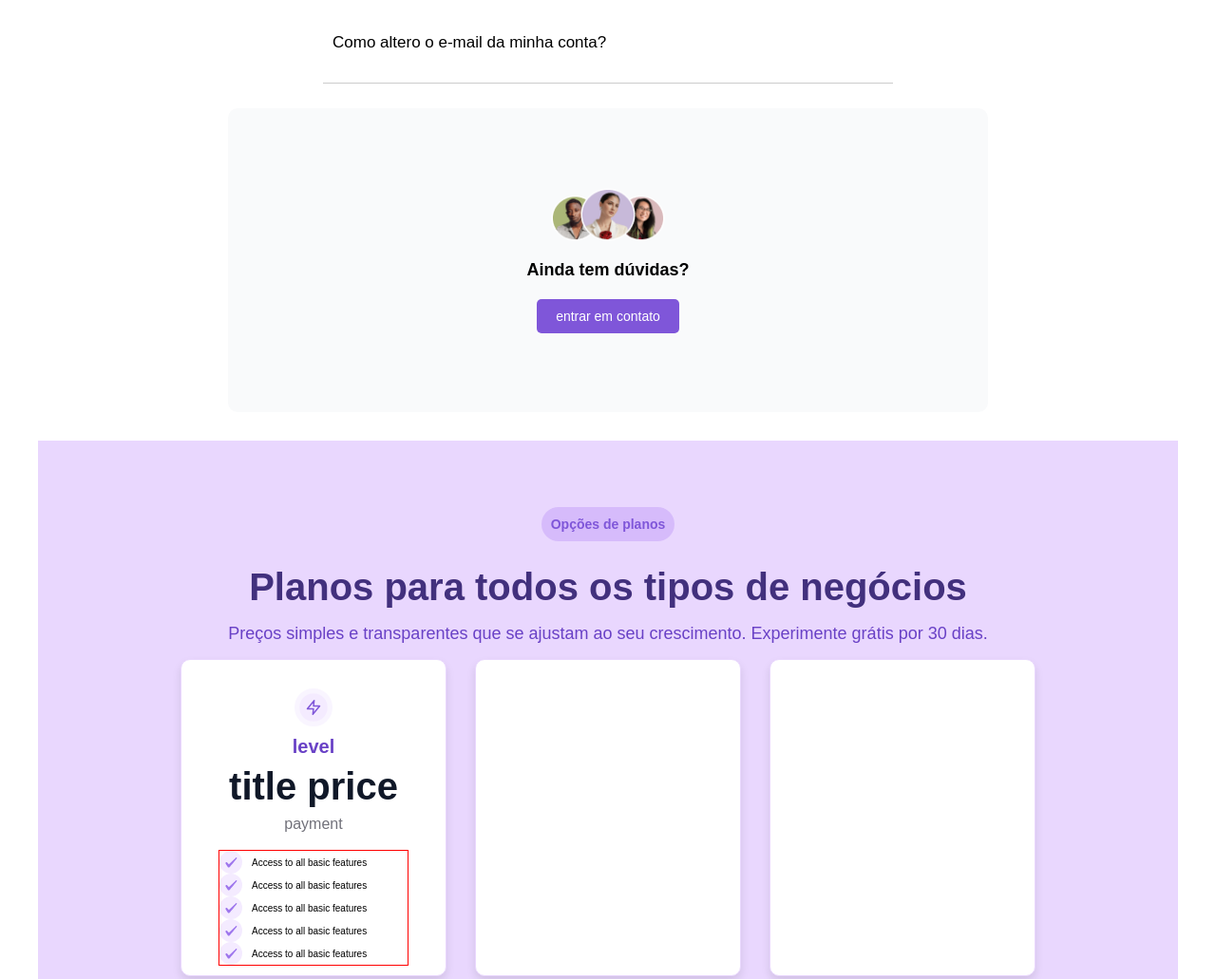
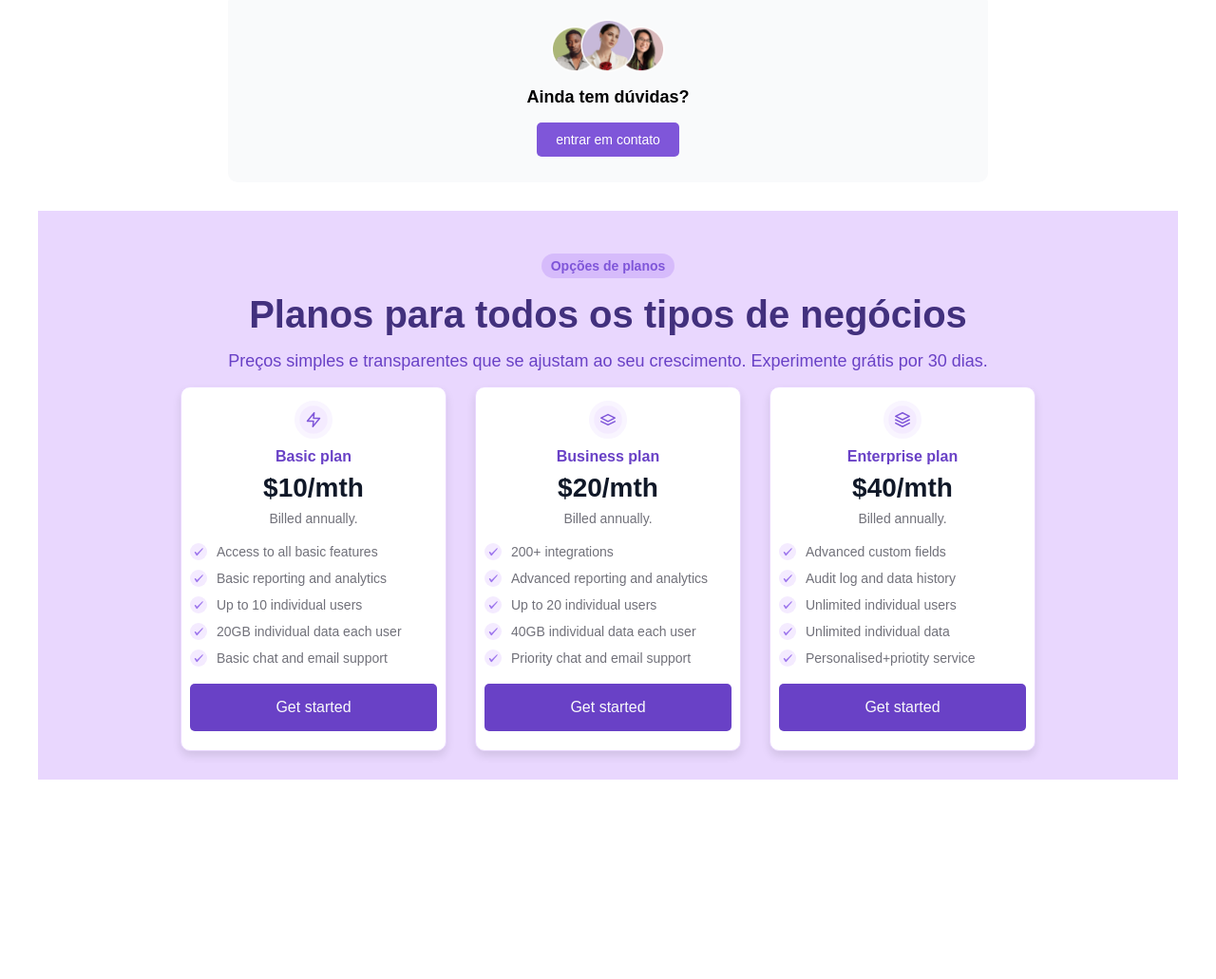
Before and after one commit to Williamhsf/connect-u, a plain HTML site: page index.html in a window 1280 px wide. Shown: the part 1258-2289 px from the top of the page at 95% size. After the commit the page ends 2079 px from the top, so only its background shows below. Drawn offline with Linux system fonts and the light colour scheme.

Commit message:
edit files

```diff
--- a/css/main.css
+++ b/css/main.css
@@ -52,6 +52,7 @@ section {
 ul {
   list-style: none;
 }
+
 /* header starts */
 .header {
   position: -webkit-sticky;
@@ -111,12 +112,11 @@ ul {
   background: -webkit-gradient(linear, left top, right top, from(#E0D5F7), color-stop(70%, transparent)), url(../assets/home-img.png) no-repeat;
   background: linear-gradient(90deg, #E0D5F7, transparent 70%), url(../assets/home-img.png) no-repeat;
 
-  background-size: cover;
-  background-position: center;
+  background-position: right center;
 }
 
 .home-bg .home {
-  min-height: 60rem;
+  min-height: 70rem;
 
   display: -webkit-box;
   display: -ms-flexbox;
@@ -252,7 +252,7 @@ ul {
   -webkit-flex-direction: column;
       -ms-flex-direction: column;
           flex-direction: column;
-  gap: 1.6rem;
+  gap: 1rem;
   background-color: #FFF;
 }
 
@@ -281,12 +281,12 @@ ul {
 
 .faq .accordion .accordion-item {
   border-bottom: 1px solid #ccc;
-  margin-bottom: 1rem;
+  margin-bottom: .5rem;
   overflow: hidden;
 }
 
 .faq .accordion .accordion-item .accordion-header h4 {
-  margin: 3.2rem 1rem;
+  margin: 1.7rem 1rem;
   font-size: 1.7rem;
   font-weight: lighter;
   cursor: pointer;
@@ -298,11 +298,11 @@ ul {
   font-size: 1.4rem;
   line-height: 1.2;
   color: var(--gray-700);
-  padding-bottom: 16px;
+  padding-bottom: 1rem;
 }
 
 .accordion-item--active .accordion-content {
-  max-height: 1000px;
+  max-height: 100rem;
   transition: max-height 0.5s ease-in-out;
 }
 
@@ -318,7 +318,7 @@ ul {
 .faq-container {
   background-color: var(--gray-50);
   width: 800px;
-  min-height: 40vh;
+  min-height: 20rem;
 
   display: -webkit-box;
   display: -ms-flexbox;
@@ -338,7 +338,7 @@ ul {
 
   border-radius: 10px;
 
-  gap: 20px;
+  gap: 1.6rem;
 }
 
 .faq-container img {
@@ -378,8 +378,8 @@ ul {
 }
 
 .plans .plans-header span {
-  margin-top: 4rem;
-  padding: 1rem;
+  margin-top: 1.5rem;
+  padding: .5rem 1rem;
   border-radius: 999px;
   background-color: #D6BBFB;
   color: var(--purple-700);
@@ -388,7 +388,6 @@ ul {
 }
 
 .plans .plans-header h2 {
-  margin-top: 1rem;
   color: var(--purple-900);
   font-size: 4rem;
 }
@@ -425,36 +424,65 @@ ul {
 }
 
 .plans-container .price-table .price-header .logo-price img {
-  margin-top: 3rem;
+  margin-top: 1.4rem;
   width: 4rem;
 }
 
 .plans-container .price-table .price-header .price-spans span:nth-child(1) {
   color: var(--purple-600);
-  font-size: 2rem;
+  font-size: 1.6rem;
   font-weight: bolder;
 }
 
 .plans-container .price-table .price-header .price-spans span:nth-child(2) {
   color: var(--gray-900);
-  font-size: 4rem;
+  font-size: 2.8rem;
   font-weight: bolder;
 }
 
 .plans-container .price-table .price-header .price-spans span:nth-child(3) {
   color: var(--gray-700);
-  font-size: 1.6rem;
+  font-size: 1.4rem;
 }
 
 .list-container {
-  border: 1px solid red;
-  width: 20rem;
+  width: 26rem;
   margin: 10px auto;
 }
 
+.list-container ul {
+  display: flex;
+  flex-direction: column;
+  gap: 1rem;
+}
 .list-container ul li {
   display: flex;
   align-items: center;
   gap: 10px;
 }
+
+.list-container ul li img {
+  width: 1.8rem;
+}
+.list-container ul li span {
+  color: var(--gray-700);
+  font-size: 1.4rem;
+}
+
+.price-header .bn-plan {
+  width: 100%;
+  margin-bottom: 20px;
+  padding: 1.6rem 0;
+  border-radius: 5px;
+
+  background-color: var(--purple-600);
+  text-align: center;
+}
+
+.price-header .bn-plan a {
+  font-size: 1.6rem;
+  color: var(--gray-50);
+}
 /* plans ends */
+/* team starts */
+/* team ends */
--- a/index.html
+++ b/index.html
@@ -200,9 +200,9 @@
           </div>
 
           <div class="price-spans">
-            <span>level</span>
-            <span>title price</span>
-            <span>payment</span>
+            <span>Basic plan</span>
+            <span>$10/mth</span>
+            <span>Billed annually.</span>
           </div>
 
           <div class="list-container">
@@ -213,21 +213,25 @@
               </li>
               <li>
                 <img src="./assets/check-icon.svg" alt="check-icon" />
-                <span>Access to all basic features</span>
+                <span>Basic reporting and analytics</span>
               </li>
               <li>
                 <img src="./assets/check-icon.svg" alt="check-icon" />
-                <span>Access to all basic features</span>
+                <span>Up to 10 individual users</span>
               </li>
               <li>
                 <img src="./assets/check-icon.svg" alt="check-icon" />
-                <span>Access to all basic features</span>
+                <span>20GB individual data each user</span>
               </li>
               <li>
                 <img src="./assets/check-icon.svg" alt="check-icon" />
-                <span>Access to all basic features</span>
+                <span>Basic chat and email support</span>
               </li>
             </ul>
+          </div>
+
+          <div class="bn-plan">
+            <a href="#">Get started</a>
           </div>
         </div>
 
@@ -235,9 +239,91 @@
 
       <div class="price-table">
 
+        <div class="price-header">
+          <div class="logo-price">
+            <img src="./assets/plans-icon-business.svg" alt="logo business" />
+          </div>
+
+          <div class="price-spans">
+            <span>Business plan</span>
+            <span>$20/mth</span>
+            <span>Billed annually.</span>
+          </div>
+
+          <div class="list-container">
+            <ul>
+              <li>
+                <img src="./assets/check-icon.svg" alt="check-icon" />
+                <span>200+ integrations</span>
+              </li>
+              <li>
+                <img src="./assets/check-icon.svg" alt="check-icon" />
+                <span>Advanced reporting and analytics</span>
+              </li>
+              <li>
+                <img src="./assets/check-icon.svg" alt="check-icon" />
+                <span>Up to 20 individual users</span>
+              </li>
+              <li>
+                <img src="./assets/check-icon.svg" alt="check-icon" />
+                <span>40GB individual data each user</span>
+              </li>
+              <li>
+                <img src="./assets/check-icon.svg" alt="check-icon" />
+                <span>Priority chat and email support</span>
+              </li>
+            </ul>
+          </div>
+
+          <div class="bn-plan">
+            <a href="#">Get started</a>
+          </div>
+        </div>
+
       </div>
 
       <div class="price-table">
+
+        <div class="price-header">
+          <div class="logo-price">
+            <img src="./assets/plans-icon-enterprise.svg" alt="logo enterprise" />
+          </div>
+
+          <div class="price-spans">
+            <span>Enterprise plan</span>
+            <span>$40/mth</span>
+            <span>Billed annually.</span>
+          </div>
+
+          <div class="list-container">
+            <ul>
+              <li>
+                <img src="./assets/check-icon.svg" alt="check-icon" />
+                <span>Advanced custom fields</span>
+              </li>
+              <li>
+                <img src="./assets/check-icon.svg" alt="check-icon" />
+                <span>Audit log and data history</span>
+              </li>
+              <li>
+                <img src="./assets/check-icon.svg" alt="check-icon" />
+                <span>Unlimited individual users</span>
+              </li>
+              <li>
+                <img src="./assets/check-icon.svg" alt="check-icon" />
+                <span>Unlimited individual data</span>
+              </li>
+              <li>
+                <img src="./assets/check-icon.svg" alt="check-icon" />
+                <span>Personalised+priotity service</span>
+              </li>
+            </ul>
+          </div>
+
+          <div class="bn-plan">
+            <a href="#">Get started</a>
+          </div>
+        </div>
 
       </div>
 
```
